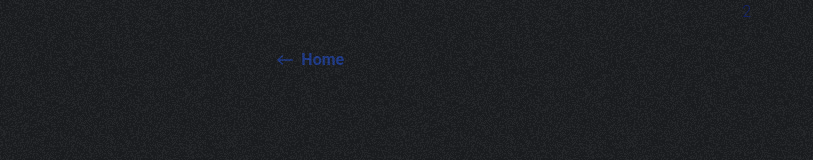
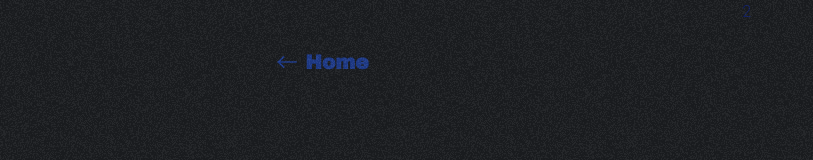
Before and after one commit to ghkdsigm/https---github.com-ghkdsigm-new-portfolio-2022-v2, a Vue app in the folder my-portpolio/: page /info in a window 1280 px wide. Shown: the top 160 px of the page, without its empty margins (0-813 px from the left). Built offline with nearby package versions, Linux system fonts and the light colour scheme; a web font is replaced by a local one.

Commit message:
뒤로가기 css 수정중

```diff
--- a/my-portpolio/src/components/common/BackHome.vue
+++ b/my-portpolio/src/components/common/BackHome.vue
@@ -1,15 +1,15 @@
 <template>
   <div class="mt-12">
-    <router-link to="/" class="flex items-center">
+    <router-link to="/" class="flex items-center" style="font-family: 'Archivo Black', sans-serif;">
       <!-- <svg version="1.1" class="w-4 dark:fill-orange-300 fill-blue-900 mr-2" xmlns="http://www.w3.org/2000/svg" xmlns:xlink="http://www.w3.org/1999/xlink" x="0px" y="0px" viewBox="0 0 1000 1000" enable-background="new 0 0 1000 1000" xml:space="preserve">
       <metadata> Svg Vector Icons : http://www.onlinewebfonts.com/icon </metadata>
       <g><path d="M380.5,100.5l-350,350c-27.3,27.3-27.3,71.6,0,99l350,350c27.3,27.3,71.6,27.3,99,0c27.3-27.3,27.3-71.6,0-99L249,570h671c38.7,0,70-31.3,70-70c0-38.7-31.3-70-70-70H249l230.5-230.5c13.7-13.7,20.5-31.6,20.5-49.5c0-17.9-6.8-35.8-20.5-49.5C452.1,73.2,407.8,73.2,380.5,100.5z"/></g>
       </svg> -->
-      <svg version="1.1" class="w-4 dark:fill-orange-300 fill-blue-900 mr-2" xmlns="http://www.w3.org/2000/svg" xmlns:xlink="http://www.w3.org/1999/xlink" x="0px" y="0px" viewBox="0 0 1000 1000" enable-background="new 0 0 1000 1000" xml:space="preserve">
+      <svg version="1.1" class="w-5 dark:fill-yellow-500 fill-blue-900 mr-2" xmlns="http://www.w3.org/2000/svg" xmlns:xlink="http://www.w3.org/1999/xlink" x="0px" y="0px" viewBox="0 0 1000 1000" enable-background="new 0 0 1000 1000" xml:space="preserve">
       <metadata> Svg Vector Icons : http://www.onlinewebfonts.com/icon </metadata>
       <g><path d="M976.5,458.2H170l206-198.3c5.3-5.3,5.3-13.8,0-19.1l-41.4-41.4c-5.3-5.3-13.8-5.3-19.1,0L56.2,449c-0.3,0.3-0.6,0.5-0.9,0.8l-1.4,1.4l-40,38.5c-2.8,2.8-4.1,6.6-3.9,10.3c-0.2,3.7,1.1,7.5,3.9,10.3L54,548.9l1.3,1.3c0.3,0.3,0.5,0.5,0.8,0.7l259.3,249.6c5.3,5.3,13.8,5.3,19.1,0l41.4-41.4c5.3-5.3,5.3-13.8,0-19.1l-204-196.4h804.6c7.5,0,13.5-6,13.5-13.5v-58.5C990,464.2,984,458.2,976.5,458.2z"/></g>
       </svg>
-      <span class="dark:text-orange-300 text-blue-900 font-bold">Home</span>
+      <span class="dark:text-yellow-500 dark:hover:text-yellow-300 text-blue-900 hover:text-blue-700 font-bold text-xl">Home</span>
     </router-link>
   </div>
 </template>
```
